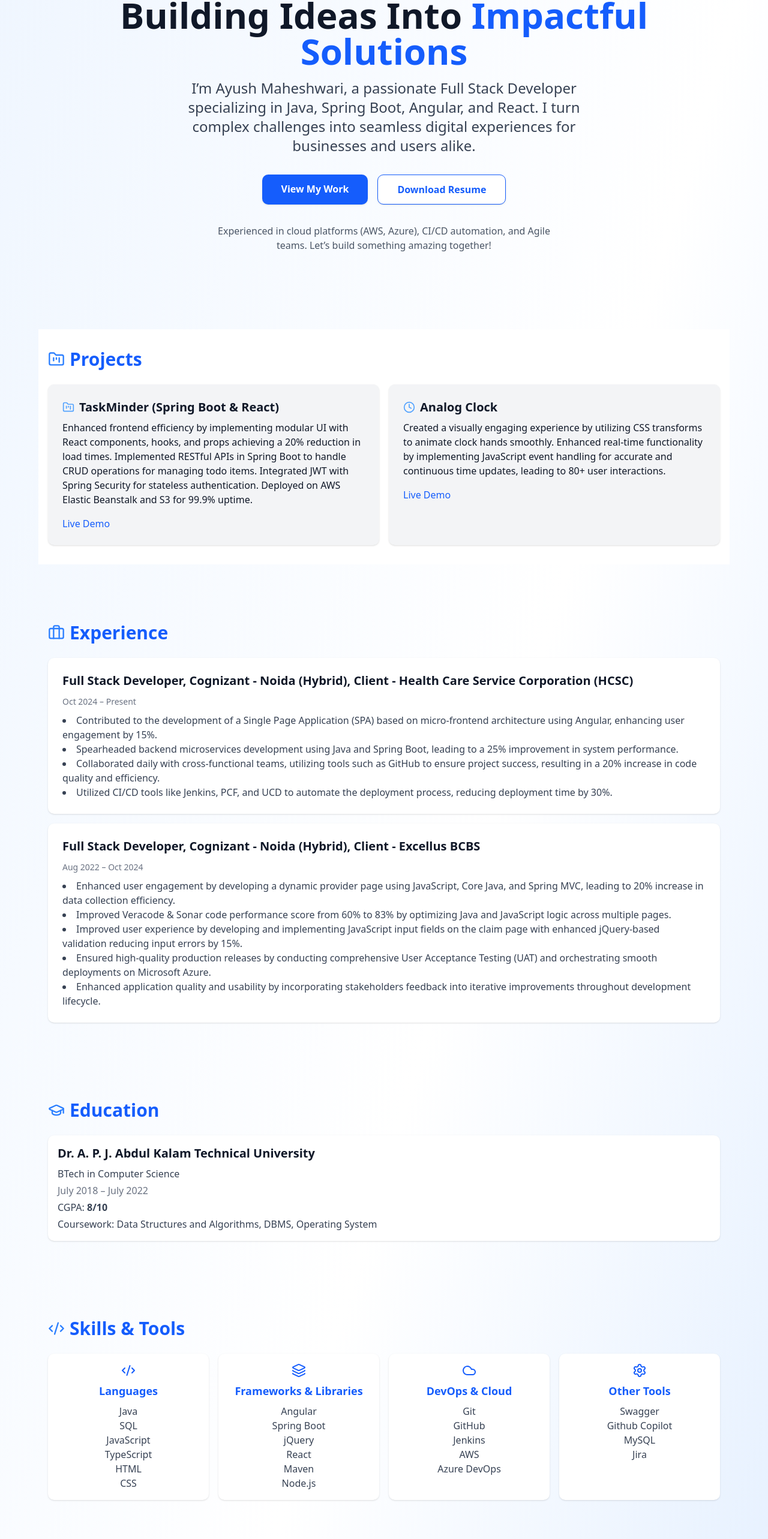
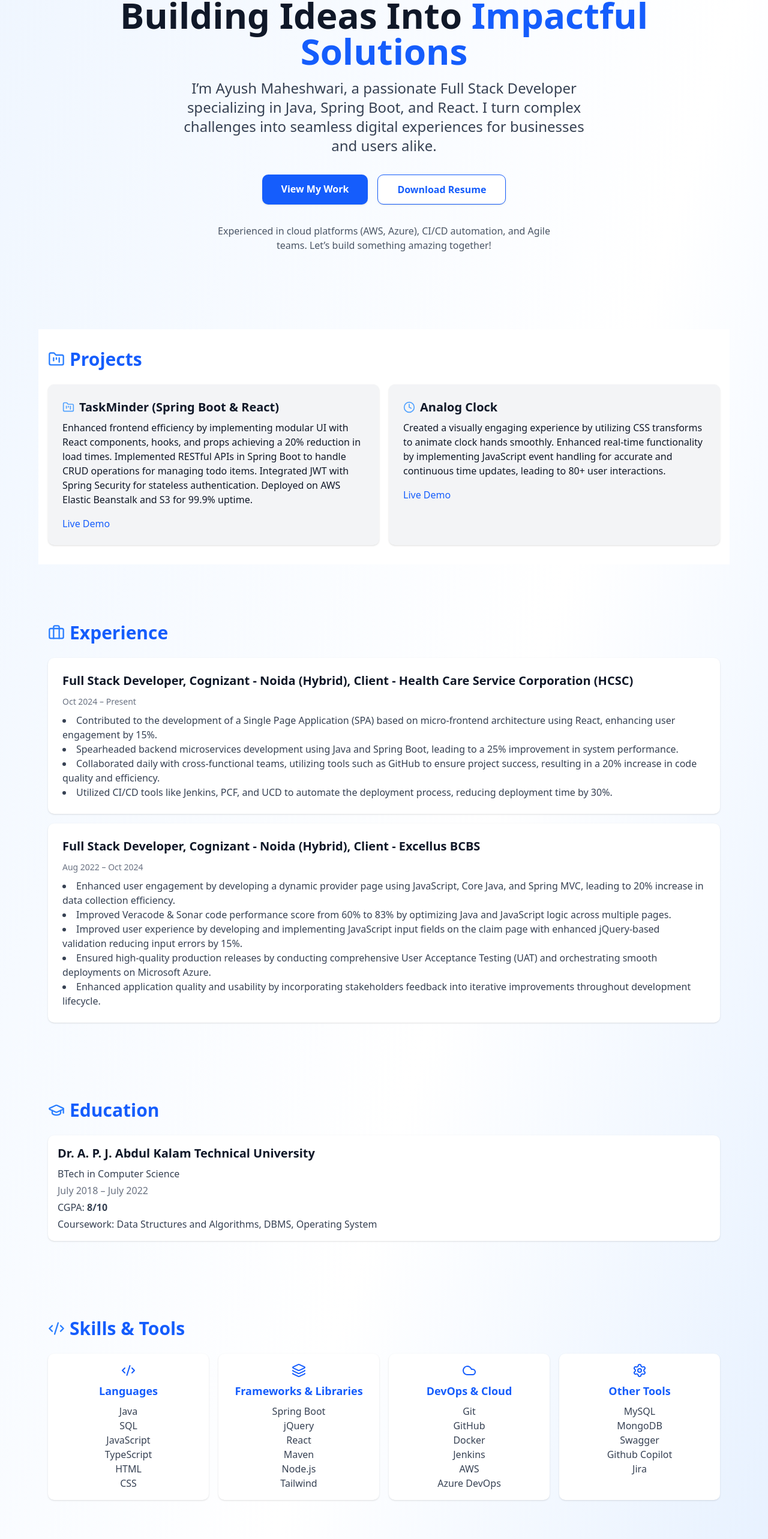
Before and after one commit to Ayushcoder09/ayushcoder09.github.io, a React (Vite) app: page / in a window 1280 px wide. Shown: the part 160-2726 px from the top of the page at 60% size. Built offline with nearby package versions, Linux system fonts and the light colour scheme.

Commit message:
Update Experience, Hero, and Skills components to reflect technology changes and enhance skills list

```diff
--- a/src/components/Experience.jsx
+++ b/src/components/Experience.jsx
@@ -15,7 +15,7 @@ const Experience = () => (
         <ul className="list-disc list-inside mt-2 text-gray-700 dark:text-gray-200">
           <li>
             Contributed to the development of a Single Page Application (SPA)
-            based on micro-frontend architecture using Angular, enhancing user
+            based on micro-frontend architecture using React, enhancing user
             engagement by 15%.
           </li>
           <li>
--- a/src/components/Hero.jsx
+++ b/src/components/Hero.jsx
@@ -52,7 +52,7 @@ const Hero = () => {
         className="text-xl md:text-2xl mb-8 text-gray-700 dark:text-gray-200 max-w-2xl mx-auto opacity-0"
       >
         I’m Ayush Maheshwari, a passionate Full Stack Developer specializing in
-        Java, Spring Boot, Angular, and React. I turn complex challenges into
+        Java, Spring Boot, and React. I turn complex challenges into
         seamless digital experiences for businesses and users alike.
       </p>
       <div className="flex flex-col sm:flex-row gap-4 justify-center mb-8">
--- a/src/components/Skills.jsx
+++ b/src/components/Skills.jsx
@@ -30,12 +30,12 @@ const Skills = () => (
           Frameworks & Libraries
         </span>
         <ul className="text-gray-700 dark:text-gray-200">
-          <li>Angular</li>
           <li>Spring Boot</li>
           <li>jQuery</li>
           <li>React</li>
           <li>Maven</li>
           <li>Node.js</li>
+          <li>Tailwind</li>
         </ul>
       </div>
       <div className="bg-white dark:bg-gray-800 rounded-lg shadow p-4 text-center">
@@ -48,6 +48,7 @@ const Skills = () => (
         <ul className="text-gray-700 dark:text-gray-200">
           <li>Git</li>
           <li>GitHub</li>
+          <li>Docker</li>
           <li>Jenkins</li>
           <li>AWS</li>
           <li>Azure DevOps</li>
@@ -61,9 +62,10 @@ const Skills = () => (
           Other Tools
         </span>
         <ul className="text-gray-700 dark:text-gray-200">
+          <li>MySQL</li>
+          <li>MongoDB</li>
           <li>Swagger</li>
           <li>Github Copilot</li>
-          <li>MySQL</li>
           <li>Jira</li>
         </ul>
       </div>
```
